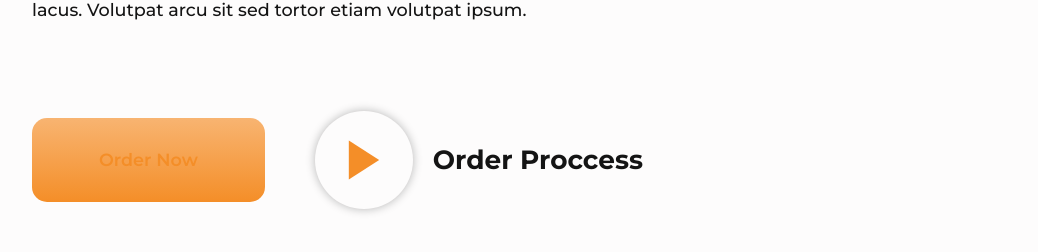
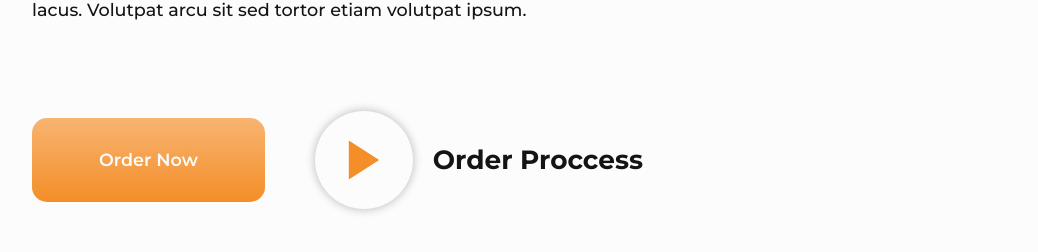
Before and after one commit to Aurelie-Runser/FOOD-Restaurant--React, a React (Vite) app: page / in a window 1280 px wide. Shown: the part 970-1222 px from the top of the page, without its empty margins (64-1102 px from the left). Built offline with nearby package versions, Linux system fonts and the light colour scheme; no server answers.

Commit message:
suppression lien

```diff
--- a/src/sections/hero/HeroLeft.tsx
+++ b/src/sections/hero/HeroLeft.tsx
@@ -15,7 +15,7 @@ export default function HeroLeft() {
             <p className='hero--left__text'>Lorem ipsum dolor sit amet, consectetur adipiscing elit. Commodo, sed proin amet a vestibulum enim volutpat lacus. Volutpat arcu sit sed tortor etiam volutpat ipsum. </p>
 
             <div className='hero--left__buttons'>
-                <Bouton size='big' link='#'>Order Now</Bouton>
+                <Bouton size='big'>Order Now</Bouton>
 
                 <button className='h4 hero--left__buttons-play'>
                     <Icon name='play' size='big' color='whiteOrange' shadow/>
```
